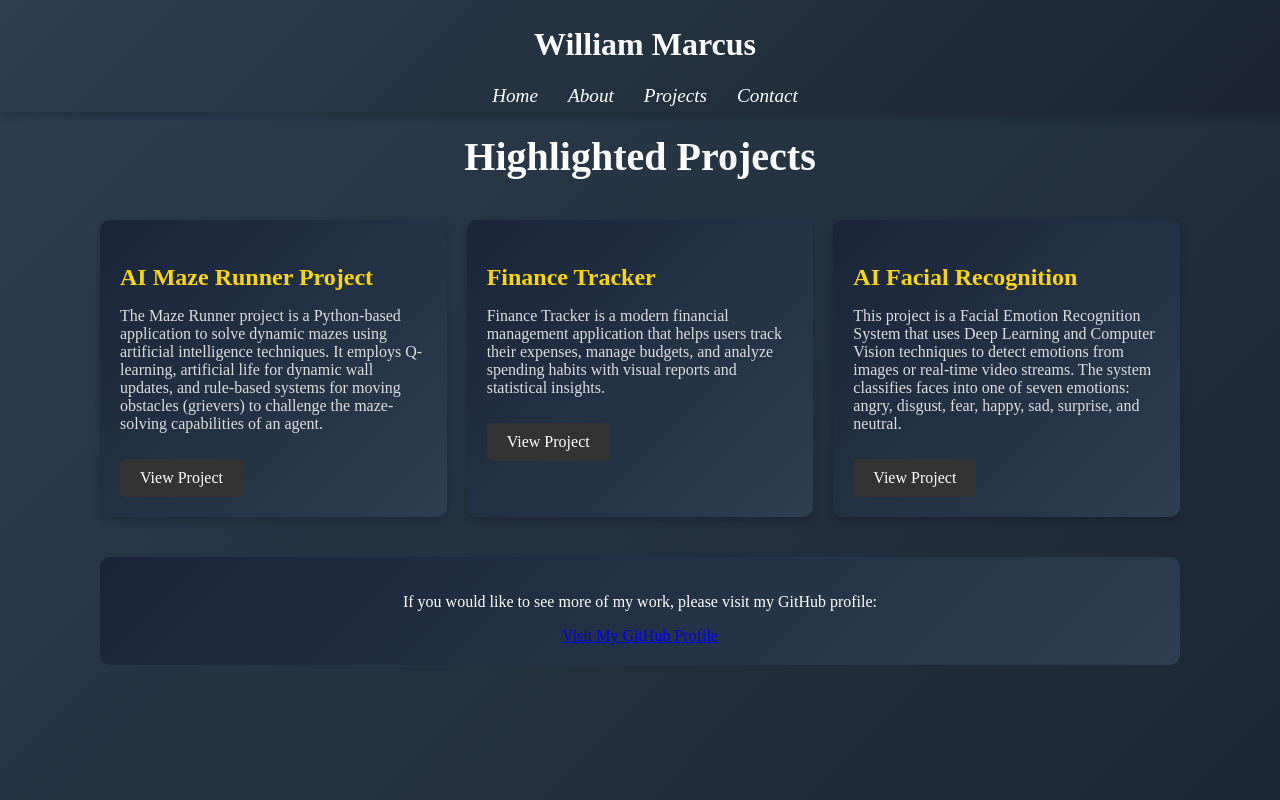
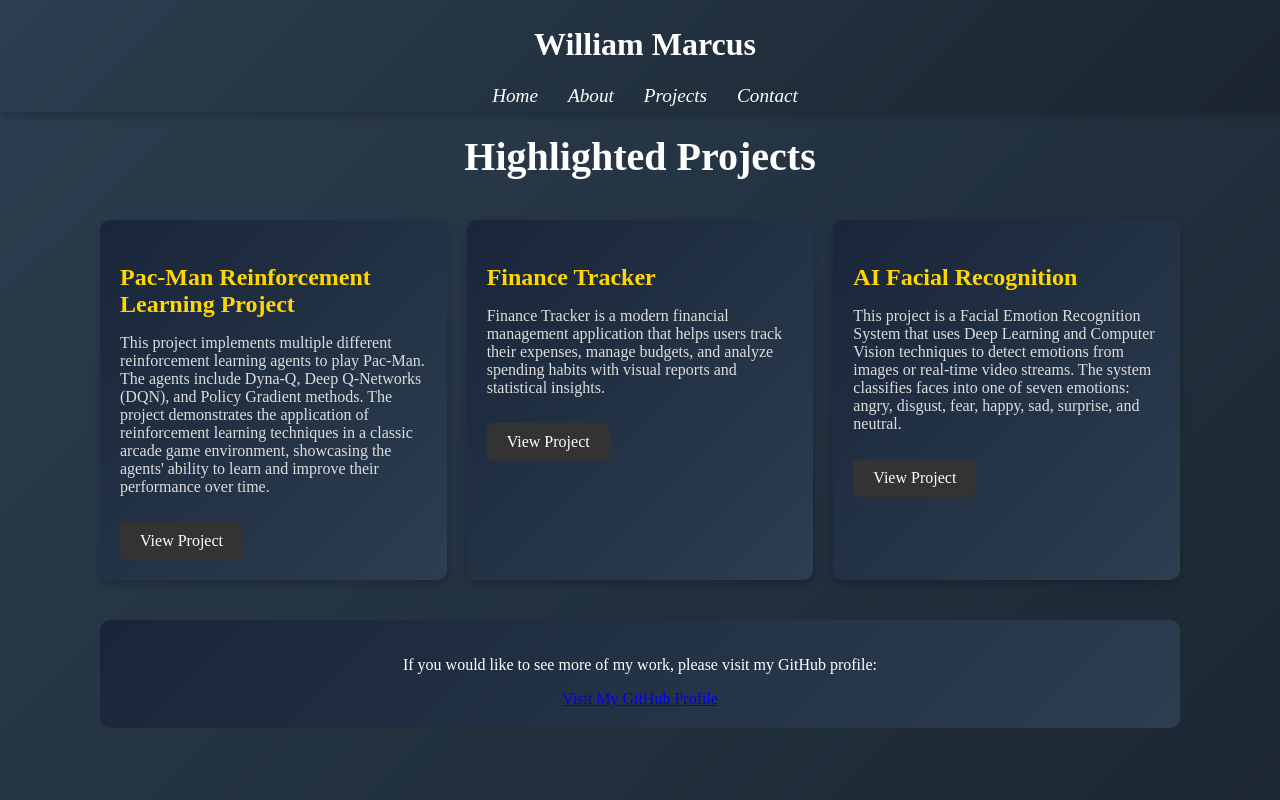
Before and after one commit to WillMarcuss/Website, a React (Create React App) app: page /projects in a window 1280 px wide. Shown: the top 800 px of the page. Built offline with nearby package versions, Linux system fonts and the light colour scheme.

Commit message:
Updated projects Added pac man project

```diff
--- a/src/pages/Projects.js
+++ b/src/pages/Projects.js
@@ -5,9 +5,9 @@ import styles from './Projects.module.css';
 
 const projects = [
   {
-    title: 'AI Maze Runner Project',
-    description: 'The Maze Runner project is a Python-based application to solve dynamic mazes using artificial intelligence techniques. It employs Q-learning, artificial life for dynamic wall updates, and rule-based systems for moving obstacles (grievers) to challenge the maze-solving capabilities of an agent.',
-    link: 'https://github.com/WillMarcuss/mazeRunner'
+    title: 'Pac-Man Reinforcement Learning Project',
+    description: 'This project implements multiple different reinforcement learning agents to play Pac-Man. The agents include Dyna-Q, Deep Q-Networks (DQN), and Policy Gradient methods. The project demonstrates the application of reinforcement learning techniques in a classic arcade game environment, showcasing the agents\' ability to learn and improve their performance over time.',
+    link: 'https://github.com/WillMarcuss/Pac-Man-RL-Project'
   },
   {
     title: 'Finance Tracker',
```
